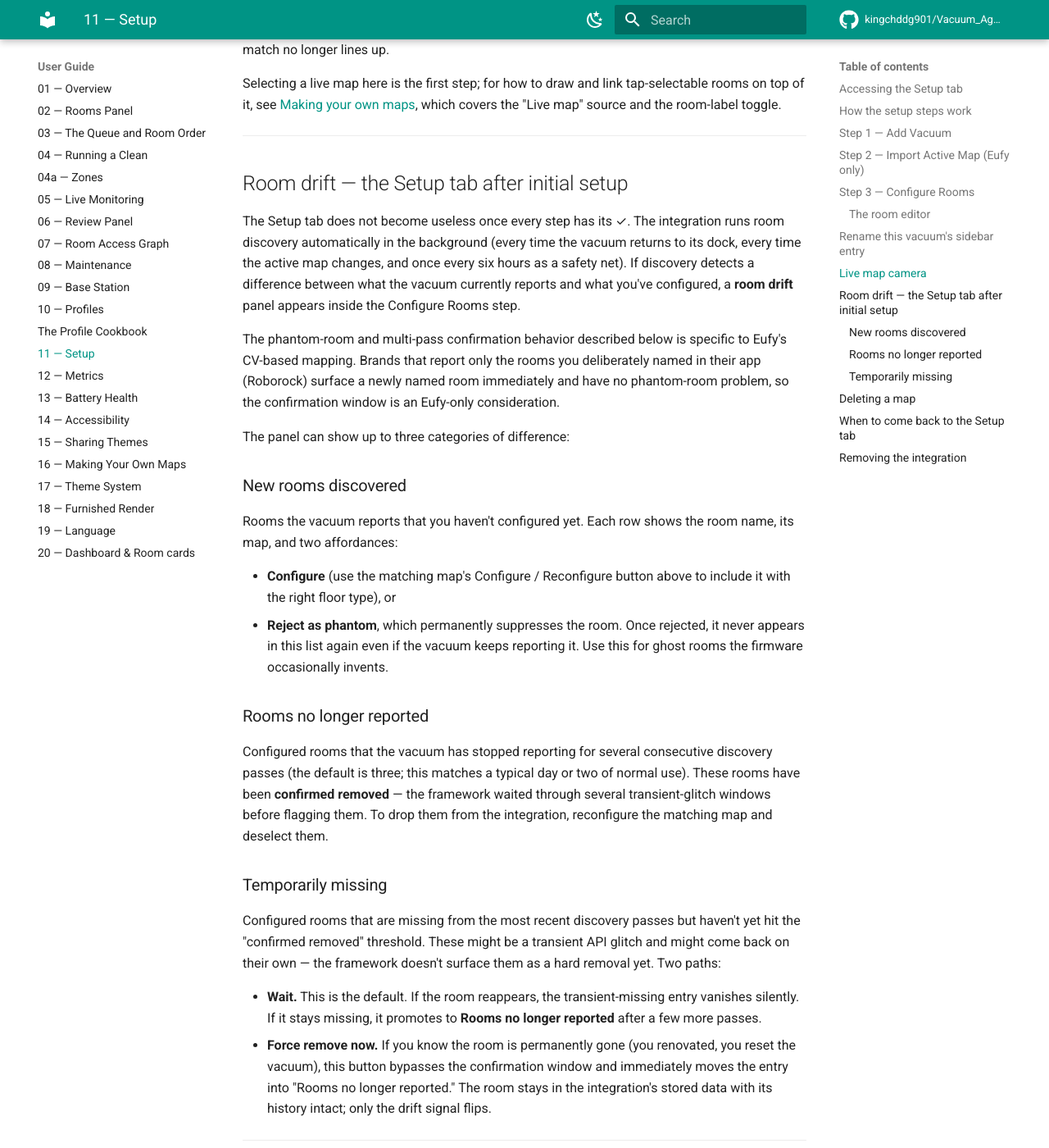
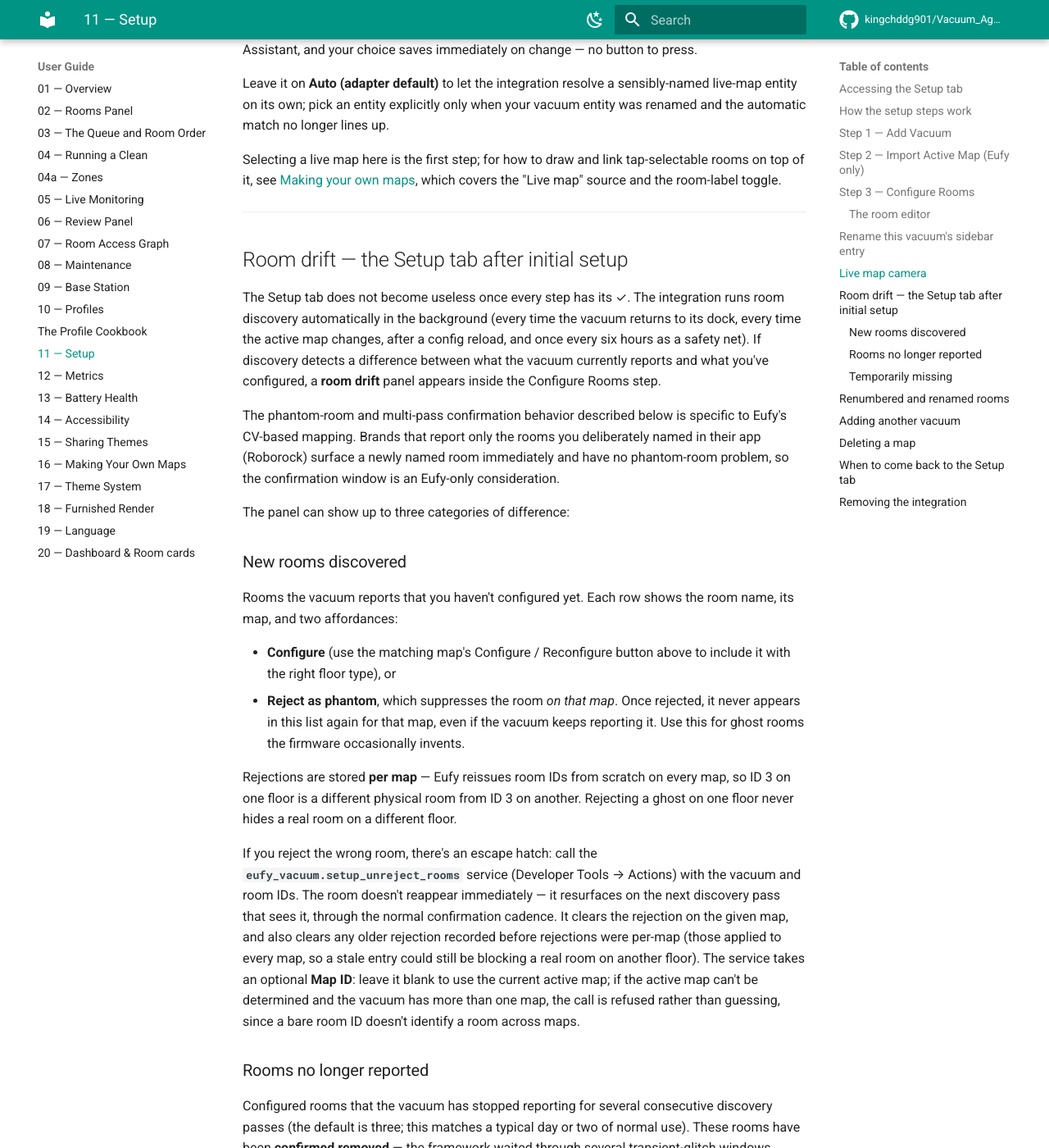
Before and after one commit to kingchddg901/Vacuum_Agent, an MkDocs documentation site: the page built from docs/user-guide/11-setup.md, in a window 1280 px wide and 1400 px high, scrolled down 3728 px. Shown: the whole window at 82% size. Built offline with MkDocs 1.6.1 and Material for MkDocs 9.7.7, drawn with Linux system fonts in a browser that asks for light colours; comment, search, counter and statistics services are not loaded; some of the changed text lies outside the part shown.

Commit message:
docs(ug-setup): user-guide drift vs current interface — repaired + Opus-verified
Interface-change filter applied: instructions reconciled to the UI/flows as
shipped. 14-accessibility excluded (user-held). Run wf_16fa0e1a-3f3.

Co-Authored-By: Claude Fable 5 <noreply@anthropic.com>

```diff
--- a/docs/user-guide/11-setup.md
+++ b/docs/user-guide/11-setup.md
@@ -136,13 +136,19 @@ When you're happy with the include/exclude choices and floor types,
 click **Save Room Configuration**. On success the editor closes, the
 "✓ Configured" badge appears, and global status refreshes.
 
+You can't save a map with *every* room excluded — the save button
+disables and the editor explains: "Select at least one room to save. To
+remove this map entirely, use Delete Map instead."
+
 ---
 
 ## Rename this vacuum's sidebar entry
 
 The Setup tab has a **Panel name** field that renames this vacuum's
-sidebar entry live — type a new name and it updates the sidebar
-immediately, no restart required. The default name is **Vacuum Agent**.
+sidebar entry — type a new name and click **Rename**. The backend
+re-registers the panel right away; refresh the page to see the new name
+in the sidebar (no restart required). Leave the field blank to reset to
+the default name, **Vacuum Agent**.
 
 This matters most when you run more than one vacuum: each gets its own
 sidebar entry, and giving them distinct names (for example "Upstairs"
@@ -178,7 +184,8 @@ tap-selectable rooms on top of it, see
 The Setup tab does not become useless once every step has its ✓.
 The integration runs room discovery automatically in the background
 (every time the vacuum returns to its dock, every time the active map
-changes, and once every six hours as a safety net). If discovery
+changes, after a config reload, and once every six hours as a safety
+net). If discovery
 detects a difference between what the vacuum currently reports and
 what you've configured, a **room drift** panel appears inside the
 Configure Rooms step.
@@ -198,10 +205,28 @@ shows the room name, its map, and two affordances:
 
 - **Configure** (use the matching map's Configure / Reconfigure
   button above to include it with the right floor type), or
-- **Reject as phantom**, which permanently suppresses the room. Once
-  rejected, it never appears in this list again even if the vacuum
-  keeps reporting it. Use this for ghost rooms the firmware
+- **Reject as phantom**, which suppresses the room *on that map*. Once
+  rejected, it never appears in this list again for that map, even if
+  the vacuum keeps reporting it. Use this for ghost rooms the firmware
   occasionally invents.
+
+Rejections are stored **per map** — Eufy reissues room IDs from scratch
+on every map, so ID 3 on one floor is a different physical room from
+ID 3 on another. Rejecting a ghost on one floor never hides a real room
+on a different floor.
+
+If you reject the wrong room, there's an escape hatch: call the
+**`eufy_vacuum.setup_unreject_rooms`** service (Developer Tools →
+Actions) with the vacuum and room IDs. The room doesn't reappear
+immediately — it resurfaces on the next discovery pass that sees it,
+through the normal confirmation cadence. It clears the rejection on
+the given map, and also clears any older rejection recorded before
+rejections were per-map (those applied to every map, so a stale entry
+could still be blocking a real room on another floor). The service
+takes an optional **Map ID**: leave it blank to use the current active
+map; if the active map can't be determined and the vacuum has more
+than one map, the call is refused rather than guessing, since a bare
+room ID doesn't identify a room across maps.
 
 ### Rooms no longer reported
 
@@ -227,6 +252,45 @@ framework doesn't surface them as a hard removal yet. Two paths:
   confirmation window and immediately moves the entry into "Rooms no
   longer reported." The room stays in the integration's stored data
   with its history intact; only the drift signal flips.
+
+---
+
+## Renumbered and renamed rooms
+
+Re-mapping can shuffle the vacuum's room numbering or names. When the
+integration detects that the current map's rooms no longer line up with
+what you saved, a review panel appears inside the Configure Rooms step
+with up to two groups:
+
+- **Rooms renumbered** — the vacuum reassigned these room numbers after
+  re-mapping. Informational only: your saved settings follow the rooms
+  automatically, no action needed. Each row shows the old → new number.
+- **Renamed rooms** — same room number, different name. Either you
+  renamed the room in the app, or re-mapping reused that number for a
+  different space. The integration can't tell those apart
+  automatically, so review the list before updating.
+
+The decision is per map, not per room. **Update saved rooms** migrates
+your saved settings onto the new room identities; **Dismiss** leaves
+everything as it is. Dismissing is not permanent — the same review can
+resurface after a later discovery pass. After a successful update the
+panel reports how many rooms were updated, and names any room that was
+removed from the map and had its settings discarded.
+
+If the map changes while you're reviewing, the panel refreshes itself
+and says so. If that automatic refresh fails, a **Re-discover rooms**
+button appears so you can retry manually.
+
+---
+
+## Adding another vacuum
+
+Below the setup steps, an **Add another vacuum** section lists any
+`vacuum.*` entities in Home Assistant that aren't managed yet, each
+with an **Add** button. Adding one registers it with the integration
+and wires up its own sidebar panel — each panel's setup steps only ever
+manage that panel's own vacuum. When every vacuum is already managed,
+the section says so.
 
 ---
 
```
Also changed, not shown: docs/user-guide/12-metrics.md (+1 -1 lines), docs/user-guide/13-battery-health.md (+1 -1 lines), docs/user-guide/15-sharing-themes.md (+1 -1 lines), docs/user-guide/16-making-your-own-maps.md (+10 -2 lines).
